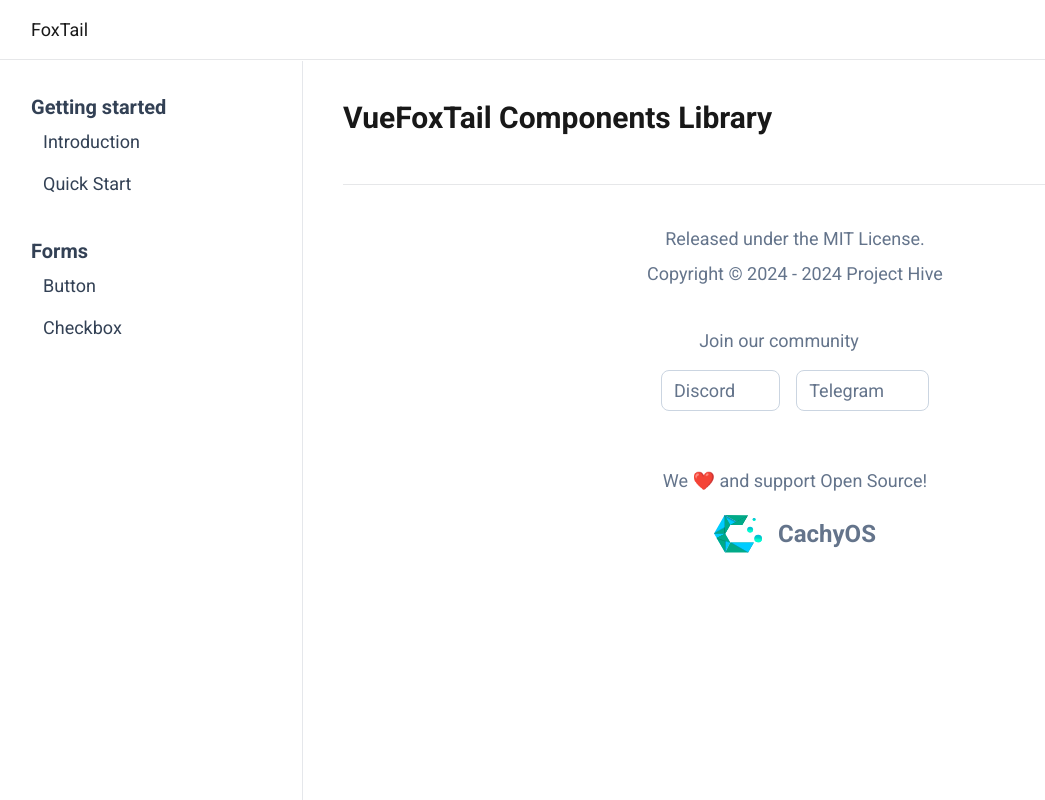
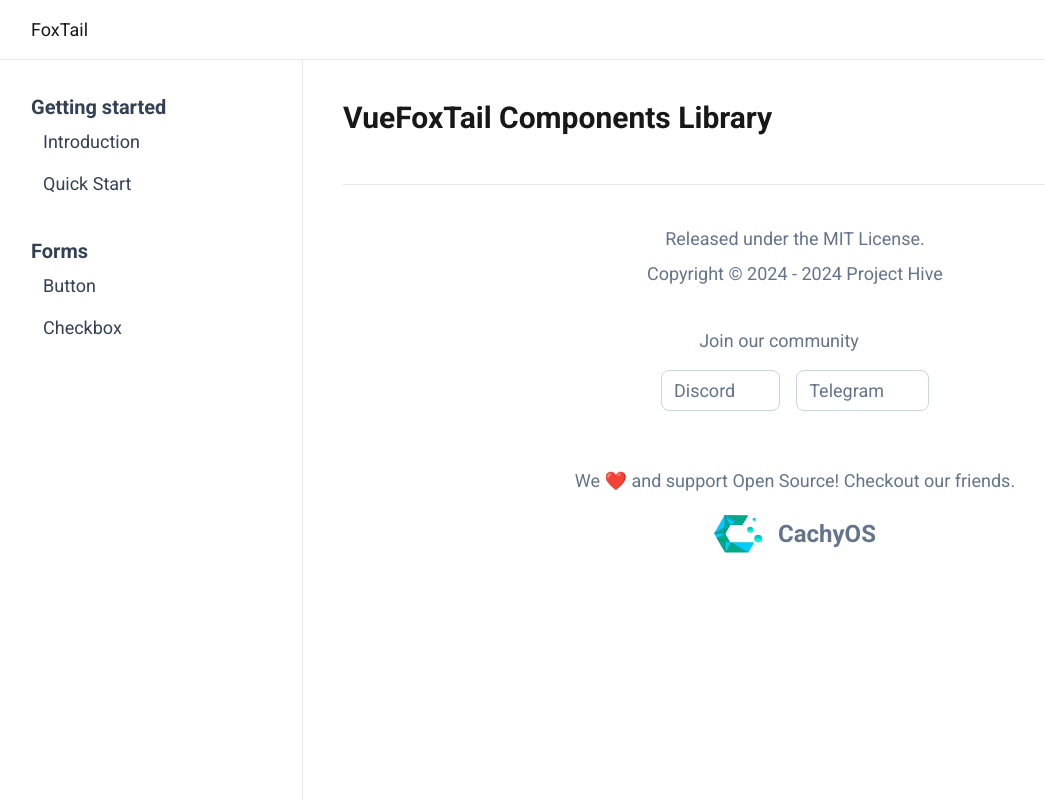
Before and after one commit to sg1asgard/vuefoxtail, a Vue app: page / in a window 1280 px wide. Shown: the whole page, without its empty margins (1-1046 px from the left). Built offline with nearby package versions, Linux system fonts and the light colour scheme; what @highlightjs/vue-plugin would draw is missing.

Commit message:
checkbox updates

```diff
--- a/src/components/layout/FooterPart.vue
+++ b/src/components/layout/FooterPart.vue
@@ -40,7 +40,7 @@ const currentYear = ref(new Date())
       </div>
 
       <div class="my-6 text-center">
-        <div>We ❤️ and support Open Source!</div>
+        <div>We ❤️ and support Open Source! Checkout our friends.</div>
         <!-- TODO: ask permissions for logos -->
         <div class="mt-4 flex space-x-8 justify-center items-center">
           <a href="https://cachyos.org" target="_blank" class="inline-flex items-center">
--- a/src/components/vuefoxtail/forms/buttons/CheckboxVFX.vue
+++ b/src/components/vuefoxtail/forms/buttons/CheckboxVFX.vue
@@ -80,6 +80,7 @@ const checkboxV1_large = ref(
 )
 </script>
 
+<!-- Ct - TL 11:15 cursa -->
 <template>
   <section>
     <div class="mb-12">
```
